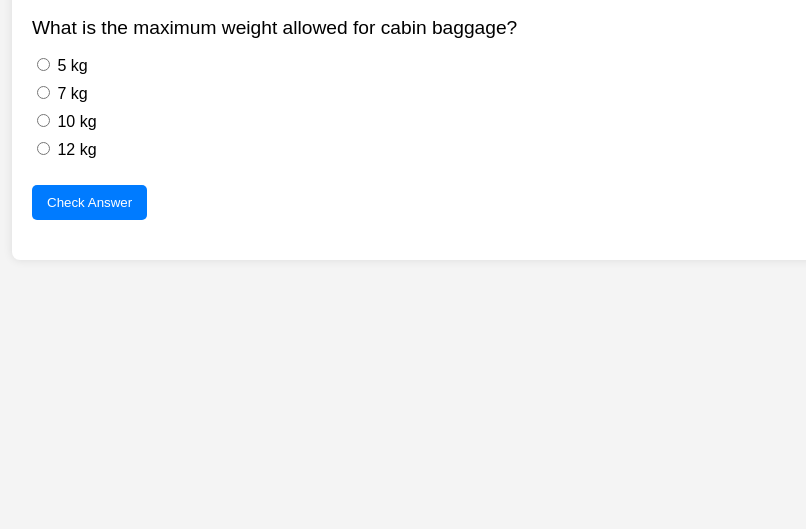
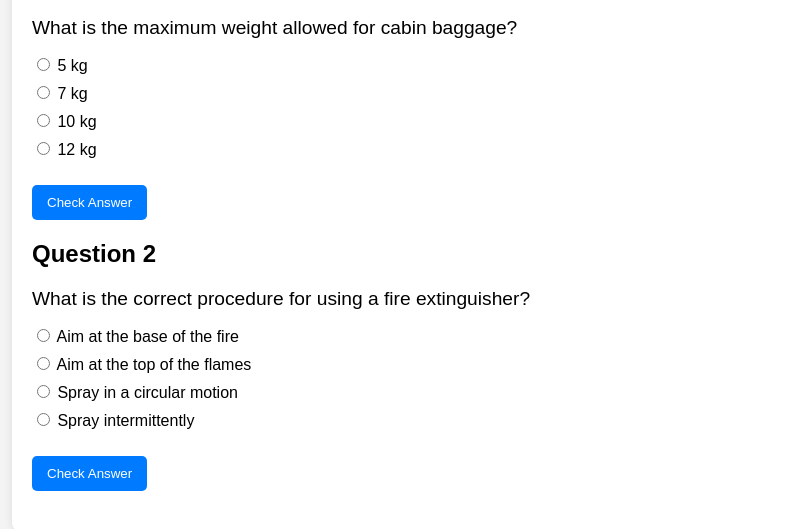
Before and after one commit to tonjoe1326/akhilacabincrewtest, a plain HTML site: page index.html in a window 1280 px wide. Shown: the part 151-680 px from the top of the page, without its empty margins (224-1030 px from the left). Drawn offline with Linux system fonts and the light colour scheme.

Commit message:
Update index.html

```diff
--- a/index.html
+++ b/index.html
@@ -23,7 +23,20 @@
             <p class="answer" id="answer-q1"></p>
         </div>
 
-        <!-- Repeat the above block for each question -->
+        <div class="question" id="question2">
+            <h2>Question 2</h2>
+            <p>What is the correct procedure for using a fire extinguisher?</p>
+            <ul>
+                <li><label><input type="radio" name="q2" value="a"> Aim at the base of the fire</label></li>
+                <li><label><input type="radio" name="q2" value="b"> Aim at the top of the flames</label></li>
+                <li><label><input type="radio" name="q2" value="c"> Spray in a circular motion</label></li>
+                <li><label><input type="radio" name="q2" value="d"> Spray intermittently</label></li>
+            </ul>
+            <button type="button" onclick="checkAnswer('q2', 'a', 'Page 45')">Check Answer</button>
+            <p class="answer" id="answer-q2"></p>
+        </div>
+
+        <!-- Add more questions as needed -->
 
     </div>
     <script src="script.js"></script>
```
